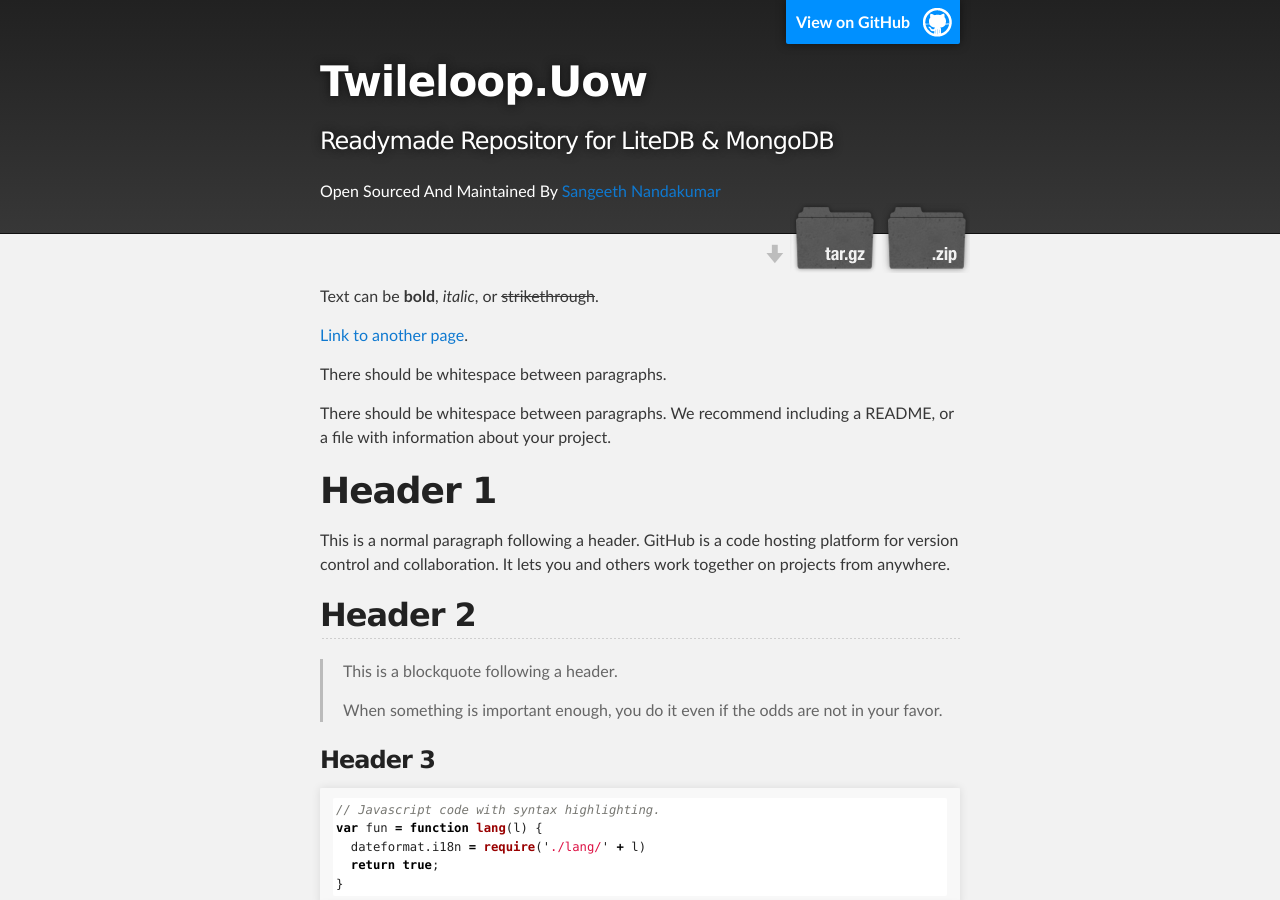
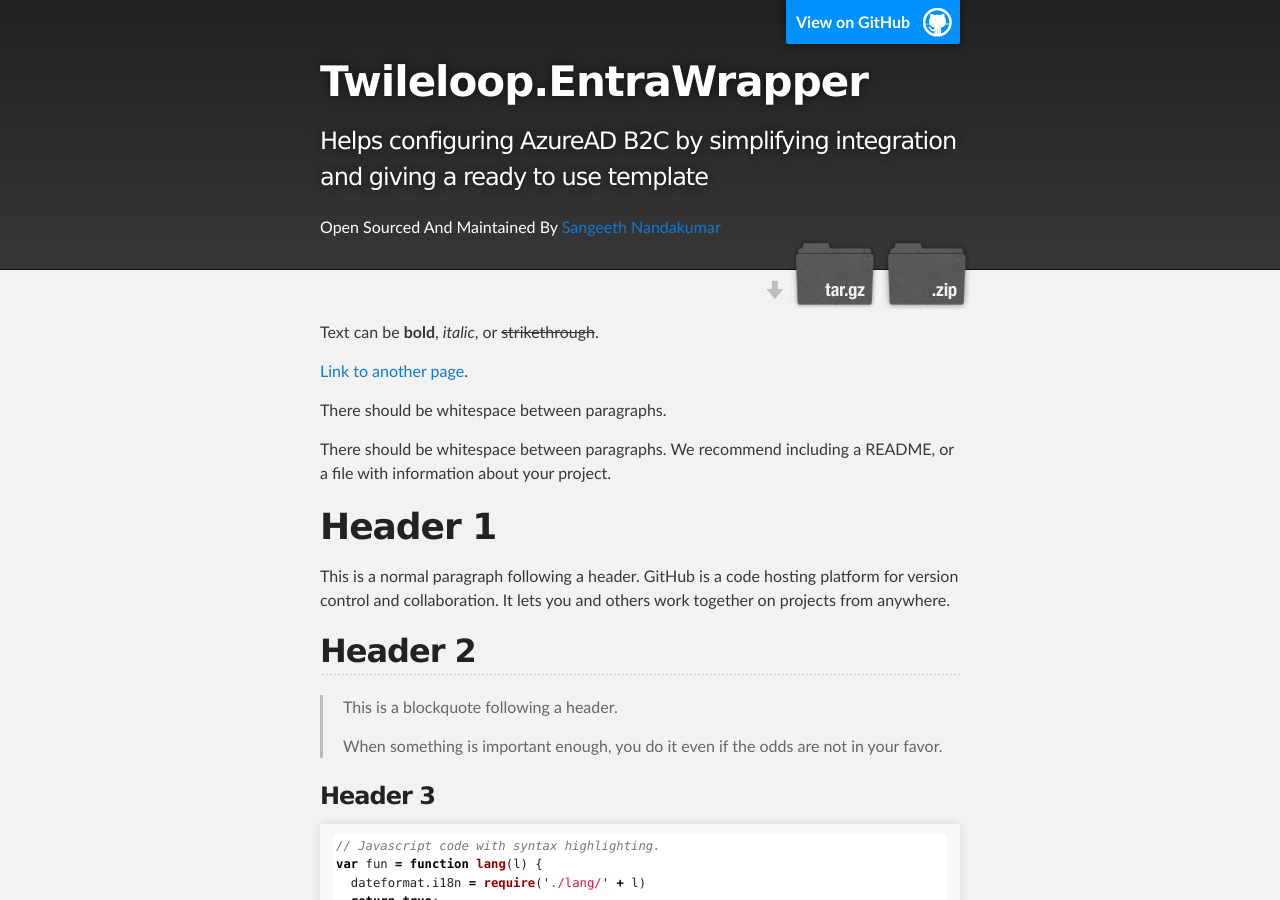
Before and after one commit to sangeethnandakumar/Twileloop.EntraWrapper, a Jekyll site: the page built from docs/index.md, in a window 1280 px wide and 900 px high. Built offline with Jekyll 4.4.1, drawn with Linux system fonts in a browser that asks for light colours; some of the changed text lies outside the part shown.

Commit message:
Update _config.yml

```diff
--- a/docs/_config.yml
+++ b/docs/_config.yml
@@ -1,8 +1,8 @@
-title: Twileloop.Uow
-description: "Readymade Repository for LiteDB & MongoDB"
+title: Twileloop.EntraWrapper
+description: "Helps configuring AzureAD B2C by simplifying integration and giving a ready to use template"
 show_downloads: true
 google_analytics:
 theme: jekyll-theme-slate
 github:
-  zip_url: https://github.com/sangeethnandakumar/Twileloop.UOW/releases
-  tar_url: https://www.nuget.org/packages/Twileloop.UOW
+  zip_url: https://github.com/sangeethnandakumar/Twileloop.EntraWrapper/releases
+  tar_url: https://www.nuget.org/packages/Twileloop.EntraWrapper
```
